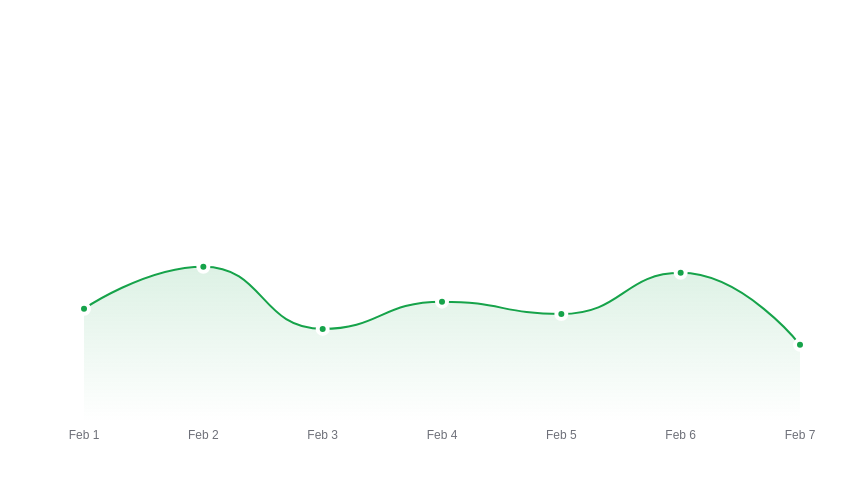
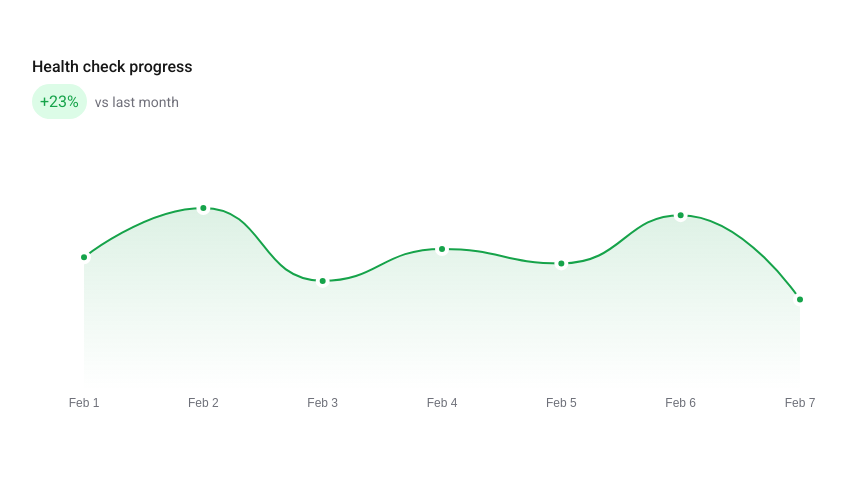
Before and after one commit to AbhiramKrishnaM/Charts, a Vue app: page / in a window 1280 px wide. Shown: the part 193-670 px from the top of the page, without its empty margins (208-1054 px from the left). Built offline with nearby package versions, Linux system fonts and the light colour scheme.

Commit message:
added title

```diff
--- a/src/App.vue
+++ b/src/App.vue
@@ -3,7 +3,7 @@ import { ref, onMounted } from "vue";
 import * as echarts from "echarts";
 import heartIcon from "./assets/heart.svg";
 
-const chart = ref(null); // chart reference
+const chart = ref(null);
 
 function loadChart() {
   var myChart = echarts.init(chart.value);
@@ -76,7 +76,7 @@ function loadChart() {
       right: "4%",
       bottom: "3%",
       containLabel: true,
-      height: "40%",
+      // height: "40%",
     },
     xAxis: [
       {
@@ -169,7 +169,33 @@ onMounted(() => {
 
 <template>
   <div id="main">
-    <div ref="chart" style="width: 800px; height: 500px"></div>
+    <div style="height: 300px">
+      <div id="title">
+        <span style="font-size: 16px; font-weight: 500; color: #171717">
+          Health check progress
+        </span>
+        <div
+          id="percentage"
+          style="display: flex; align-items: center; gap: 8px; margin-top: 8px"
+        >
+          <p
+            style="
+              background: #dcfce7;
+              padding: 8px;
+              color: #16a34a;
+              border-radius: 100px;
+            "
+          >
+            +23%
+          </p>
+          <span style="font-size: 14px; font-weight: 400; color: #70707a"
+            >vs last month</span
+          >
+        </div>
+      </div>
+
+      <div ref="chart" style="width: 800px; height: 100%"></div>
+    </div>
   </div>
 </template>
 
```
